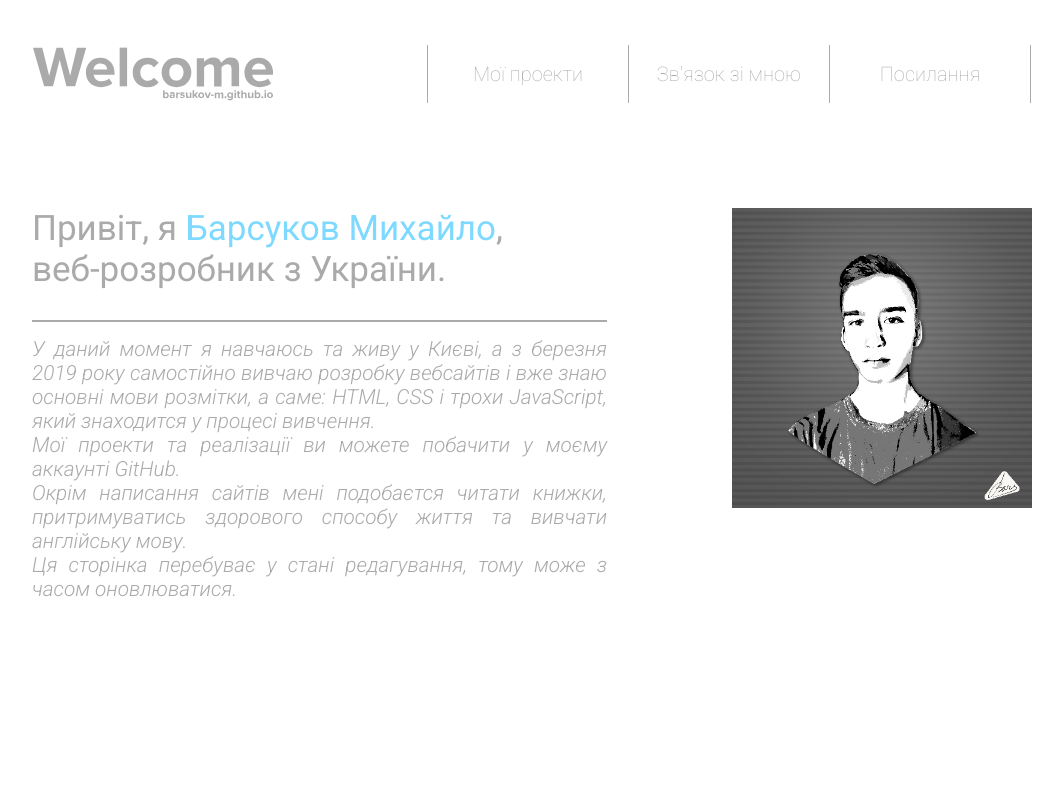
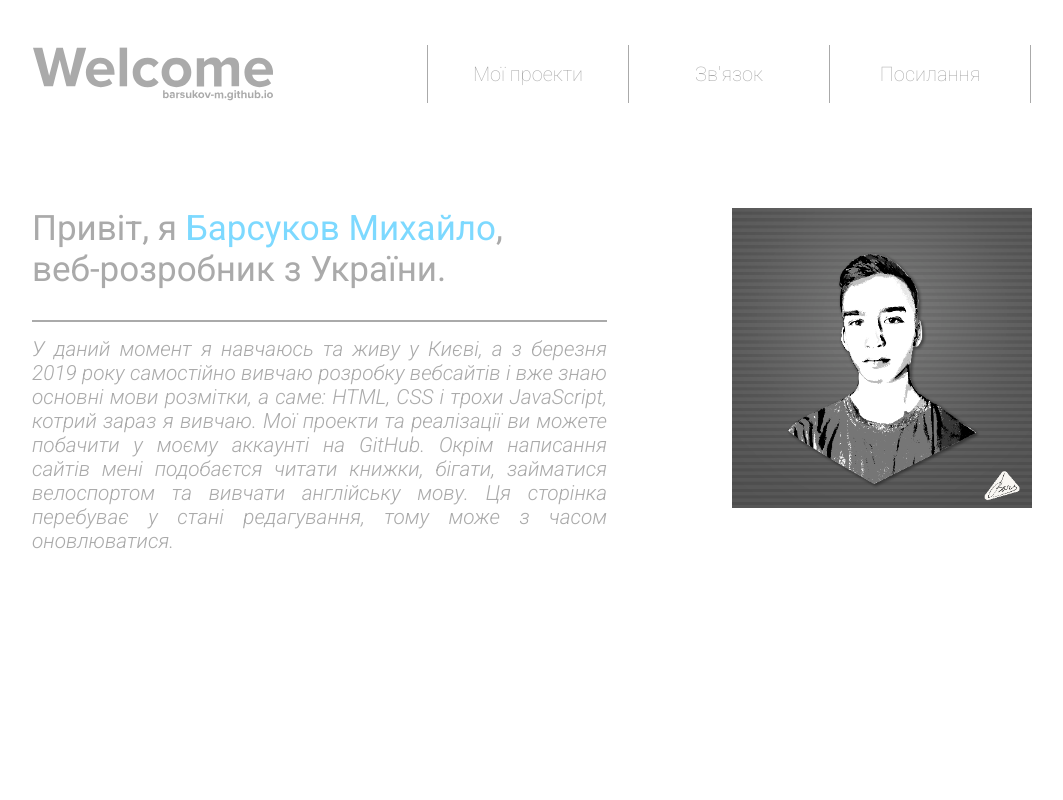
Before and after one commit to Barsukov-m/barsukov-m.github.io, a plain HTML site: page ua/index.html in a window 1280 px wide. Shown: the top 800 px of the page, without its empty margins (108-1171 px from the left). Drawn offline with Linux system fonts and the light colour scheme.

Commit message:
Updated information for index.html in Ukrainian language
Some fixes for better look on the site.
Also added little fixes of translation.

```diff
--- a/ua/index.html
+++ b/ua/index.html
@@ -17,7 +17,7 @@
 			<li><a
 				href="/projects" target="_blank" class="nav-li-elements">Мої проекти</a></li>
 			<li class="dropdown">
-				<a href="#contacts" class="nav-li-elements">Зв'язок зі мною</a>
+				<a href="#contacts" class="nav-li-elements">Зв'язок</a>
 				<ul class="dropdown-content">
 					<li><a
 						href="mailto:bms567@outlook.com"
@@ -55,13 +55,14 @@
 			веб-розробник з <span id="flag">України.</span></h1>
 			<hr>
 			<p>У даний момент я навчаюсь та живу у Києві, а з березня
-				2019 року самостійно вивчаю розробку вебсайтів і вже
-				знаю основні мови розмітки, а саме: HTML, CSS і трохи
-				JavaScript, який знаходится у процесі вивчення.</p>
-			<p>Мої проекти та реалізації ви можете побачити у моєму аккаунті GitHub.</p>
-			<p>Окрім написання сайтів мені подобаєтся читати книжки,
-				притримуватись здорового способу життя та вивчати англійську мову.</p>
-			<p>Ця сторінка перебуває у стані редагування, тому може з часом оновлюватися.</p>
+			2019 року самостійно вивчаю розробку вебсайтів і вже
+			знаю основні мови розмітки, а саме: HTML, CSS і трохи
+			JavaScript, котрий зараз я вивчаю. Мої проекти та реалізації
+			ви можете побачити у моєму аккаунті на GitHub. Окрім
+			написання сайтів мені подобаєтся читати книжки, бігати,
+			займатися велоспортом та вивчати англійську мову. Ця
+			сторінка перебуває у стані редагування, тому може з часом
+			оновлюватися.</p>
 		</section>
 		<section class="image">
 			<img src="/sources/500x500.png" alt="Me">
```
